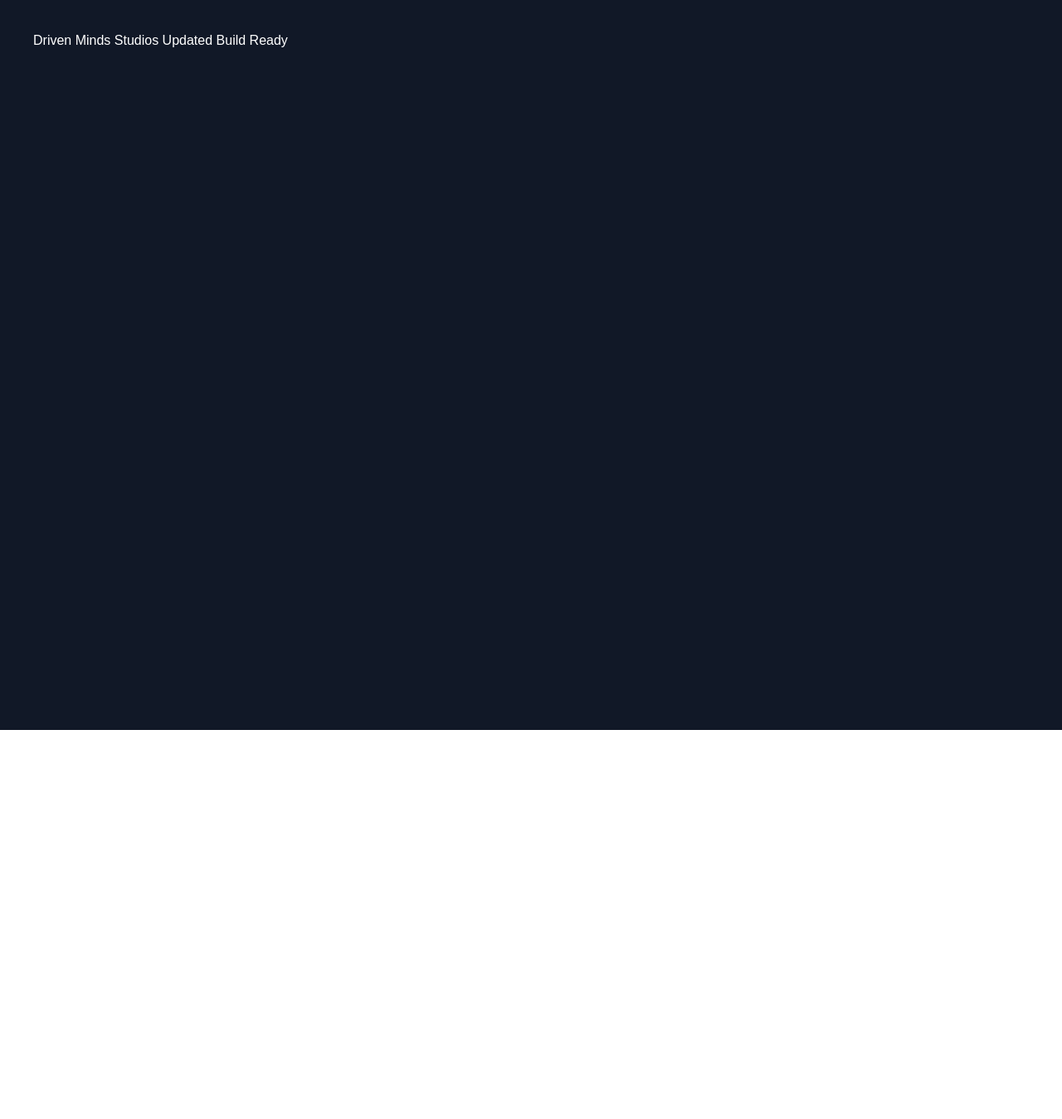
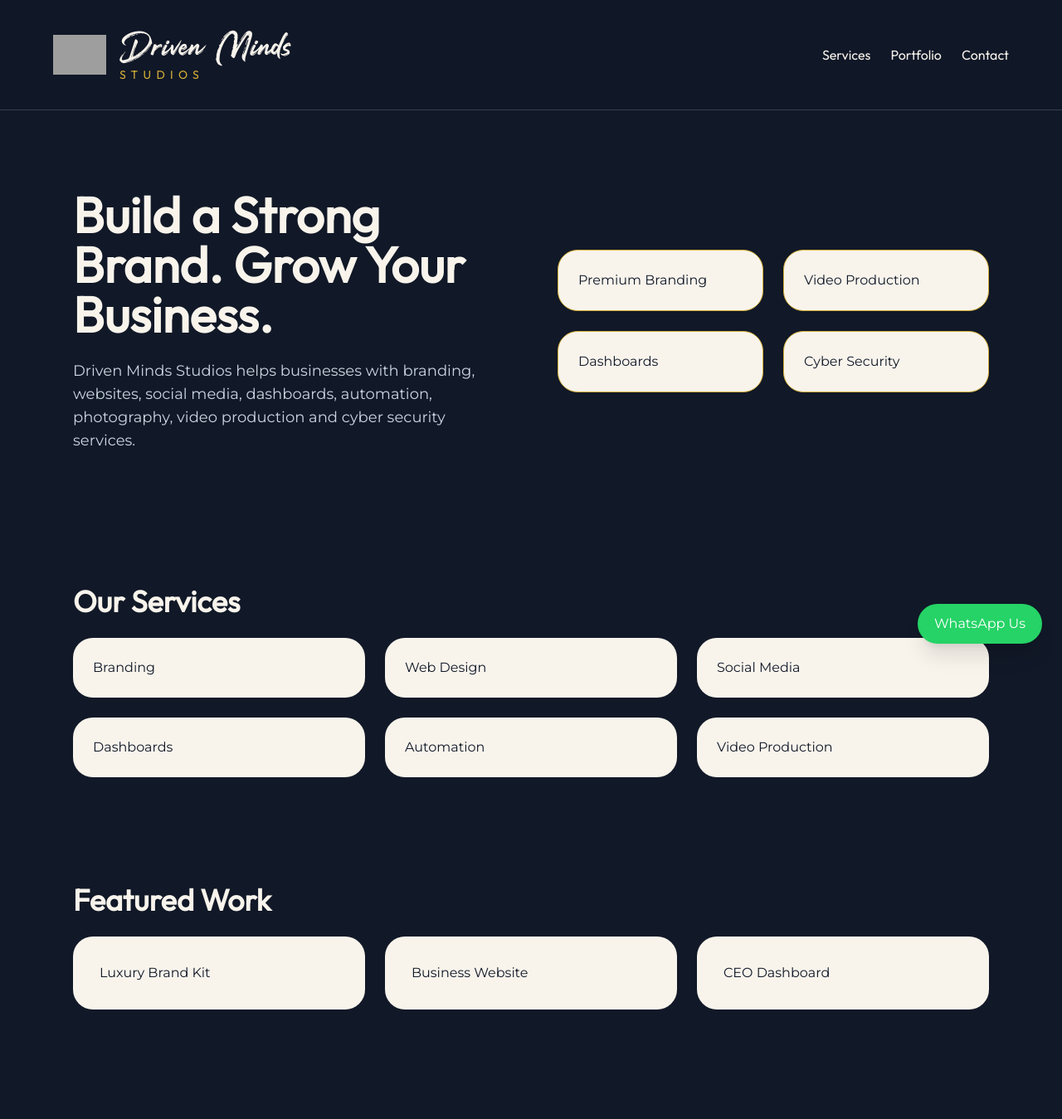
Before and after one commit to kprathik10/driven-minds-studios, a React (Vite) app: page / in a window 1280 px wide. Shown: the top 1349 px of the page at 83% size. Before the commit the page ends 880 px from the top, so only its background shows below. Built offline with nearby package versions, Linux system fonts and the light colour scheme; grey boxes are pictures that could not be loaded.

Commit message:
v3 uploaded

```diff
--- a/index.html
+++ b/index.html
@@ -1 +1 @@
-<!doctype html><html><body><div id='root'></div><script type='module' src='/src/main.jsx'></script></body></html>
+<!doctype html><html><head><meta charset='UTF-8'><meta name='viewport' content='width=device-width, initial-scale=1.0'><title>Driven Minds Studios</title></head><body><div id='root'></div><script type='module' src='/src/main.jsx'></script></body></html>
--- a/src/App.jsx
+++ b/src/App.jsx
@@ -1 +1,61 @@
-export default function App(){return <div style={{padding:'40px',fontFamily:'Arial',background:'#111827',color:'white',minHeight:'100vh'}}>Driven Minds Studios Updated Build Ready</div>}
+
+import React from 'react';
+import { motion } from 'framer-motion';
+export default function App(){
+ return (
+<div className="min-h-screen bg-[#111827] text-[#F8F4EC]">
+<a href="https://wa.me/919270428498" className="fixed bottom-6 right-6 bg-[#25D366] text-white px-5 py-3 rounded-full z-50 shadow-xl">WhatsApp Us</a>
+
+<header className="px-6 py-8 border-b border-slate-700 sticky top-0 bg-[#111827]/95 backdrop-blur-xl z-40">
+<div className="max-w-6xl mx-auto flex justify-between items-center">
+<div className="flex items-center gap-4">
+<img src="/logo.png" className="w-16 h-16 object-contain"/>
+<div>
+<h1 className="text-5xl leading-none" style={{fontFamily:'Darkline'}}>Driven Minds</h1>
+<div className="text-sm tracking-[0.45em] text-[#D4AF37]" style={{fontFamily:'Outfit'}}>STUDIOS</div>
+</div>
+</div>
+<nav className="hidden md:flex gap-6" style={{fontFamily:'Outfit'}}>
+<a href="#services">Services</a><a href="#portfolio">Portfolio</a><a href="#contact">Contact</a>
+</nav>
+</div>
+</header>
+
+<section className="max-w-6xl mx-auto px-6 py-24 grid md:grid-cols-2 gap-16 items-center">
+<div>
+<h2 className="text-5xl md:text-6xl font-bold leading-tight" style={{fontFamily:'Outfit'}}>Build a Strong Brand. Grow Your Business.</h2>
+<p className="mt-6 text-slate-300 text-lg">Driven Minds Studios helps businesses with branding, websites, social media, dashboards, automation, photography, video production and cyber security services.</p>
+</div>
+<div className="grid grid-cols-2 gap-6">
+{['Premium Branding','Video Production','Dashboards','Cyber Security'].map((x,i)=>(
+<motion.div whileHover={{y:-6}} key={i} className="p-6 bg-[#F8F4EC] text-[#111827] rounded-3xl border border-[#D4AF37]">{x}</motion.div>
+))}
+</div>
+</section>
+
+<section id="services" className="max-w-6xl mx-auto px-6 py-16">
+<h3 className="text-4xl font-bold mb-6" style={{fontFamily:'Outfit'}}>Our Services</h3>
+<div className="grid md:grid-cols-3 gap-6">
+{['Branding','Web Design','Social Media','Dashboards','Automation','Video Production'].map((x,i)=>(
+<div key={i} className="p-6 bg-[#F8F4EC] text-[#111827] rounded-3xl">{x}</div>
+))}
+</div>
+</section>
+
+<section id="portfolio" className="max-w-6xl mx-auto px-6 py-16">
+<h3 className="text-4xl font-bold mb-6" style={{fontFamily:'Outfit'}}>Featured Work</h3>
+<div className="grid md:grid-cols-3 gap-6">
+{['Luxury Brand Kit','Business Website','CEO Dashboard'].map((x,i)=>(
+<div key={i} className="p-8 bg-[#F8F4EC] text-[#111827] rounded-3xl">{x}</div>
+))}
+</div>
+</section>
+
+<section id="contact" className="max-w-6xl mx-auto px-6 py-16">
+<h3 className="text-4xl font-bold mb-4" style={{fontFamily:'Outfit'}}>Contact</h3>
+<p>Phone: +91 9270428498<br/>Email: contact@dmstudios.com</p>
+</section>
+
+<footer className="px-6 py-10 border-t border-slate-700 text-center text-slate-400">© 2026 Driven Minds Studios • Ideas Into Impact</footer>
+</div>
+)}
--- a/src/index.css
+++ b/src/index.css
@@ -1 +1 @@
-@font-face{font-family:'Darkline';src:url('/fonts/darkline.ttf')}@font-face{font-family:'Montserrat';src:url('/fonts/montserrat.ttf')}@font-face{font-family:'Outfit';src:url('/fonts/outfit.ttf')}body{margin:0}
+@tailwind base;@tailwind components;@tailwind utilities;@font-face{font-family:'Darkline';src:url('/fonts/darkline.ttf')}@font-face{font-family:'Montserrat';src:url('/fonts/montserrat.ttf')}@font-face{font-family:'Outfit';src:url('/fonts/outfit.ttf')}body{margin:0;font-family:'Montserrat',Arial,sans-serif}
```
Also changed, not shown: package.json (+13 -1 lines).
